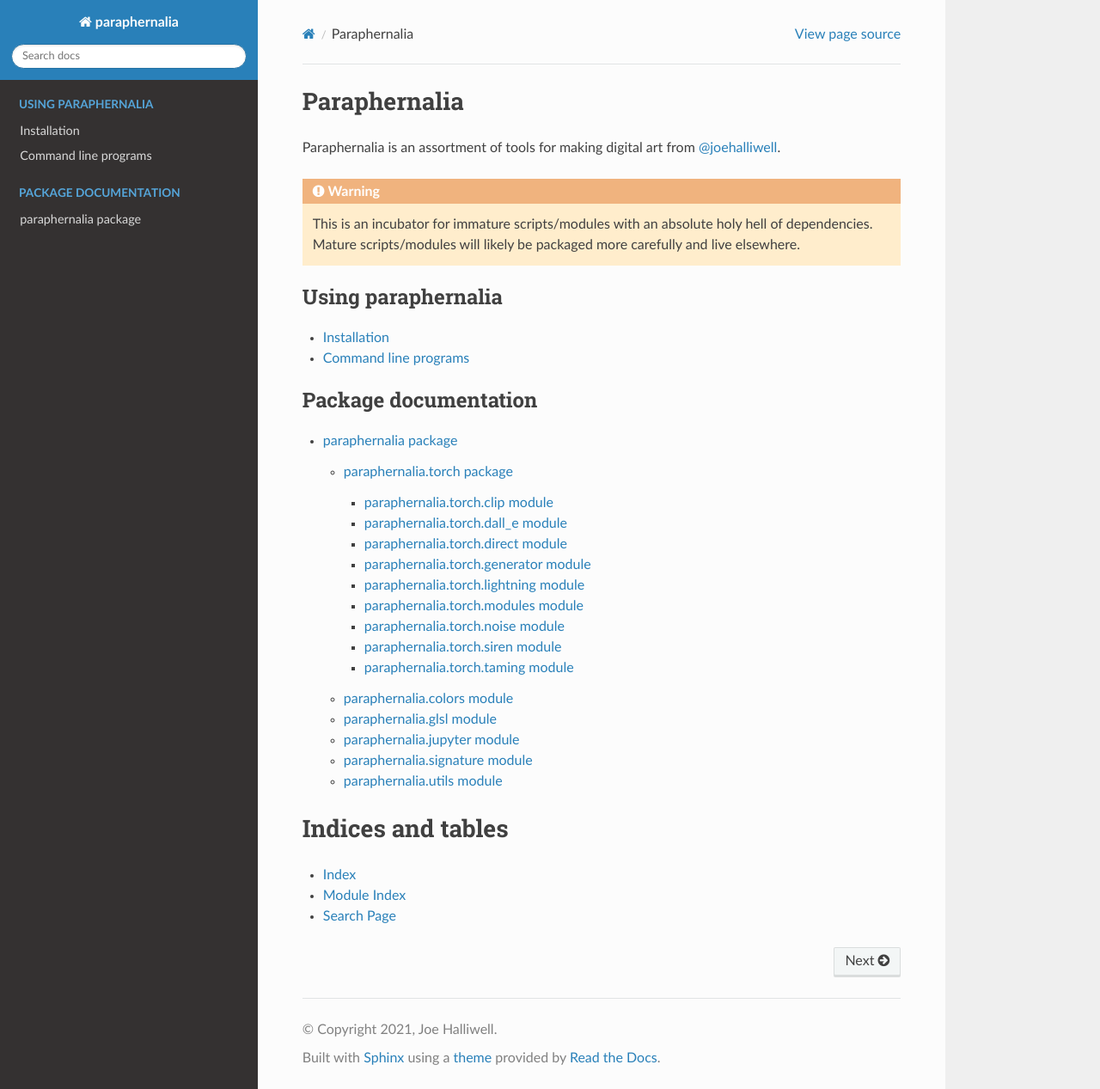
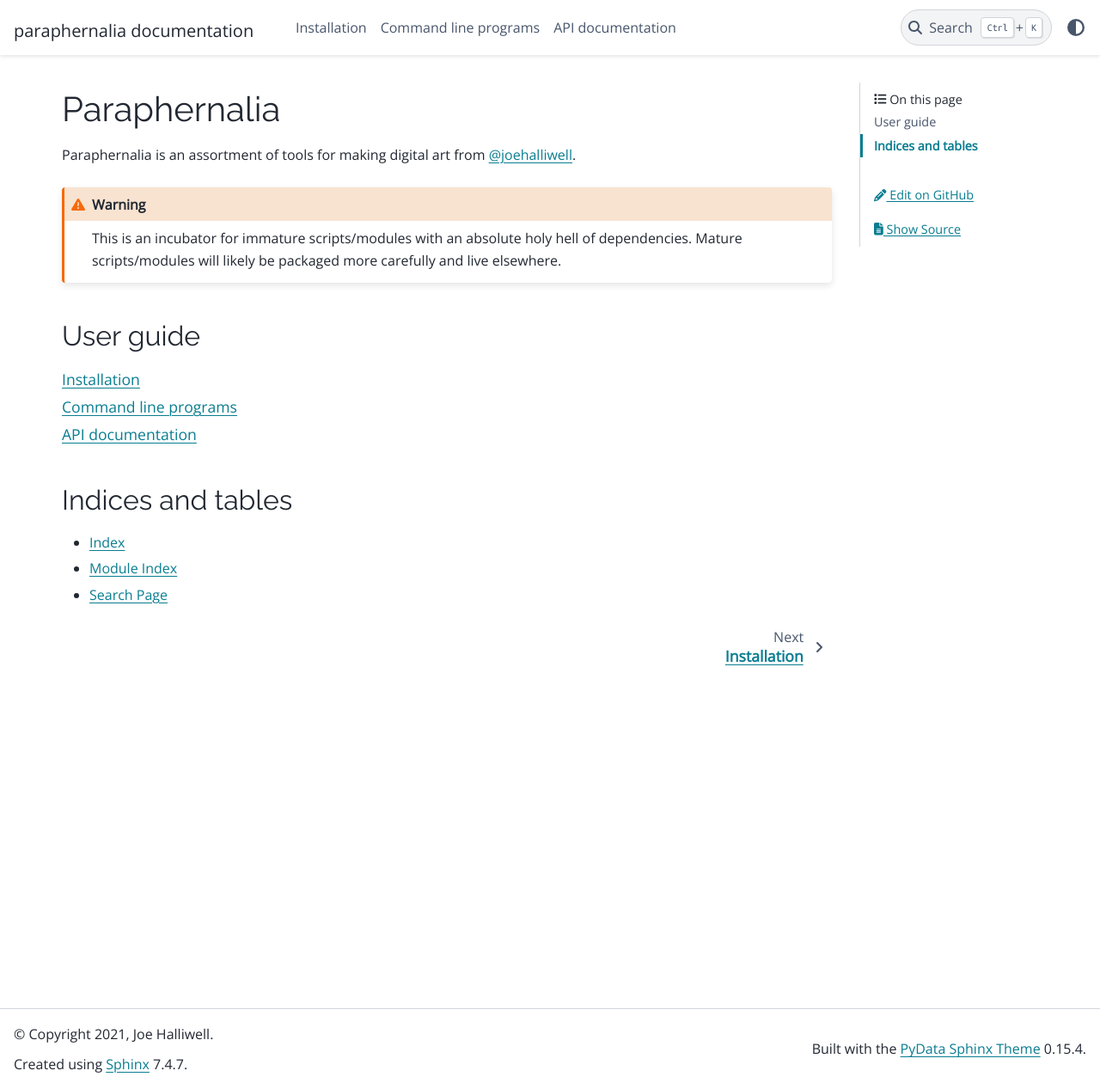
Before and after one commit to joehalliwell/paraphernalia, a Sphinx documentation site: the page built from docs/source/index.rst, in a window 1280 px wide and 1267 px high. Shown: the whole window at 86% size. Built offline with Sphinx 7.4.7 and the PyData theme 0.15.4, drawn with Linux system fonts in a browser that asks for light colours.

Commit message:
Switch to pydata Sphinx theme

```diff
--- /dev/null
+++ b/docs/source/_static/paraphernalia.css
@@ -0,0 +1,12 @@
+@import url("https://fonts.googleapis.com/css2?family=Open+Sans&family=Raleway&family=Ubuntu+Mono&display=swap");
+:root {
+  --pst-font-family-base: "Open Sans", var(--pst-font-family-base-system);
+  --pst-font-family-heading: "Raleway", var(--pst-font-family-base-system);
+  --pst-font-family-monospace: "Ubuntu Mono",
+    var(--pst-font-family-monospace-system);
+}
+
+/* Shove down the branding. Not sure why this is necessary */
+.navbar-brand .title {
+  margin-top: 7px;
+}
--- a/docs/source/conf.py
+++ b/docs/source/conf.py
@@ -61,7 +61,7 @@
 
 autosummary_generate = True  # Turn on sphinx.ext.autosummary
 
-add_module_names = False
+add_module_names = False  # Turn off full qualification
 
 modindex_common_prefix = ["paraphernalia."]
 
@@ -69,16 +69,25 @@
 
 # The theme to use for HTML and HTML Help pages.  See the documentation for
 # a list of builtin themes.
-#
-html_theme = "sphinx_rtd_theme"
+html_theme = "pydata_sphinx_theme"
 
 # Add any paths that contain custom static files (such as style sheets) here,
 # relative to this directory. They are copied after the builtin static files,
 # so a file named "default.css" will overwrite the builtin "default.css".
 html_static_path = ["_static"]
 
-# Increase depth
+html_css_files = [
+    "paraphernalia.css",
+]
+
 html_theme_options = {
-    "collapse_navigation": True,  # Looks weird otherwise
-    "navigation_depth": 6,
+    "show_toc_level": 2,
+    "use_edit_page_button": True,
 }
+
+html_context = {
+    "github_user": "joehalliwell",
+    "github_repo": "paraphernalia",
+    "github_version": "main",
+    "doc_path": "docs/source",
+}
--- a/docs/source/generated/paraphernalia.rst
+++ b/docs/source/generated/paraphernalia.rst
@@ -3,56 +3,42 @@
 
 
 
-.. rubric:: Subpackages
-
+Packages
+--------
 .. autosummary::
 
-
    paraphernalia.torch
-
-
 .. toctree::
    :hidden:
-
+   :maxdepth: 4
 
    paraphernalia.torch
 
 
 
-
-
-.. rubric:: Submodules
-
+Modules
+-------
 .. autosummary::
 
+   paraphernalia.colors
+   paraphernalia.glsl
+   paraphernalia.jupyter
+   paraphernalia.signature
+   paraphernalia.utils
+.. toctree::
+   :hidden:
+   :maxdepth: 4
 
    paraphernalia.colors
-
    paraphernalia.glsl
-
    paraphernalia.jupyter
-
    paraphernalia.signature
-
-   paraphernalia.utils
-
-
-.. toctree::
-   :hidden:
-
-
-   paraphernalia.colors
-
-   paraphernalia.glsl
-
-   paraphernalia.jupyter
-
-   paraphernalia.signature
-
    paraphernalia.utils
 
 
 
+Package contents
+----------------
 .. automodule:: paraphernalia
    :members:
    :undoc-members:
--- a/docs/source/generated/paraphernalia.torch.rst
+++ b/docs/source/generated/paraphernalia.torch.rst
@@ -5,54 +5,37 @@
 
 
 
-.. rubric:: Submodules
-
+Modules
+-------
 .. autosummary::
 
+   paraphernalia.torch.clip
+   paraphernalia.torch.dall_e
+   paraphernalia.torch.direct
+   paraphernalia.torch.generator
+   paraphernalia.torch.lightning
+   paraphernalia.torch.modules
+   paraphernalia.torch.noise
+   paraphernalia.torch.siren
+   paraphernalia.torch.taming
+.. toctree::
+   :hidden:
+   :maxdepth: 4
 
    paraphernalia.torch.clip
-
    paraphernalia.torch.dall_e
-
    paraphernalia.torch.direct
-
    paraphernalia.torch.generator
-
    paraphernalia.torch.lightning
-
    paraphernalia.torch.modules
-
    paraphernalia.torch.noise
-
    paraphernalia.torch.siren
-
-   paraphernalia.torch.taming
-
-
-.. toctree::
-   :hidden:
-
-
-   paraphernalia.torch.clip
-
-   paraphernalia.torch.dall_e
-
-   paraphernalia.torch.direct
-
-   paraphernalia.torch.generator
-
-   paraphernalia.torch.lightning
-
-   paraphernalia.torch.modules
-
-   paraphernalia.torch.noise
-
-   paraphernalia.torch.siren
-
    paraphernalia.torch.taming
 
 
 
+Package contents
+----------------
 .. automodule:: paraphernalia.torch
    :members:
    :undoc-members:
--- a/docs/source/index.rst
+++ b/docs/source/index.rst
@@ -15,22 +15,18 @@
    dependencies. Mature scripts/modules will likely be packaged more carefully and
    live elsewhere.
 
+User guide
+------------------
+
 .. toctree::
-   :caption: Using paraphernalia
    :maxdepth: 1
 
    installation
    commands
-
-
-.. toctree::
-   :caption: Package documentation
-   :includehidden:
-
-   generated/paraphernalia
+   api
 
 Indices and tables
-==================
+------------------
 
 * :ref:`genindex`
 * :ref:`modindex`
```
Also changed, not shown: docs/source/api.rst (added, +16 -0 lines), pyproject.toml (+4 -7 lines), 12 other files.
